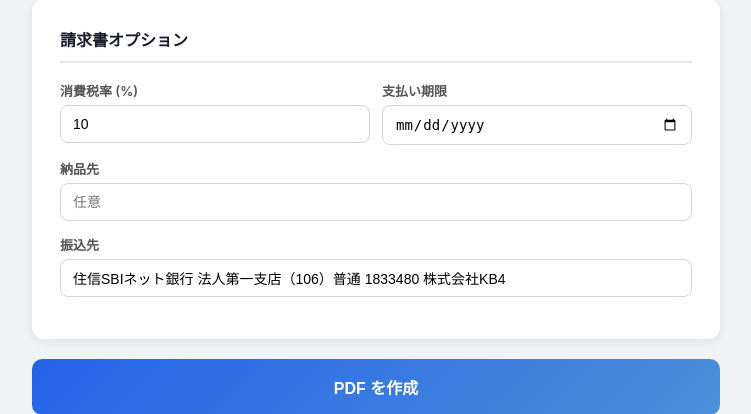
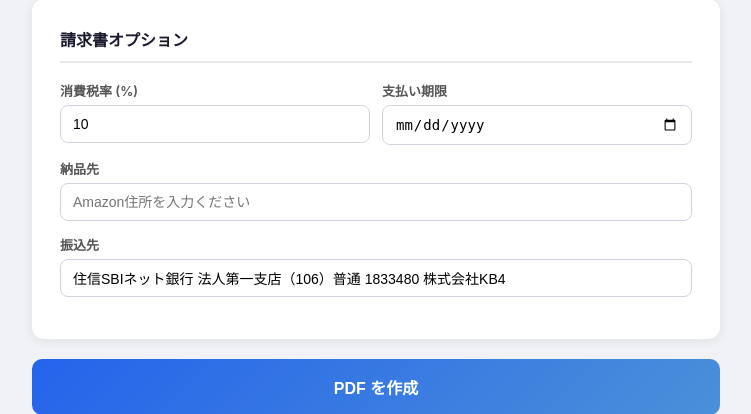
Before and after one commit to SHIN-cloud2368/invoice-tool-kb4, a Flask app: page / in a window 1280 px wide. Shown: the part 1074-1488 px from the top of the page, without its empty margins (264-1015 px from the left). Run offline with Flask 3, Linux system fonts and the light colour scheme.

Commit message:
納品先プレースホルダーを「Amazon住所を入力ください」に変更
Co-Authored-By: Claude Opus 4.6 <noreply@anthropic.com>

```diff
--- a/templates/index.html
+++ b/templates/index.html
@@ -319,7 +319,7 @@
         </div>
         <div class="form-group">
             <label>納品先</label>
-            <input type="text" name="delivery_address" placeholder="任意">
+            <input type="text" name="delivery_address" placeholder="Amazon住所を入力ください">
         </div>
         <div class="form-group">
             <label>振込先</label>
```
